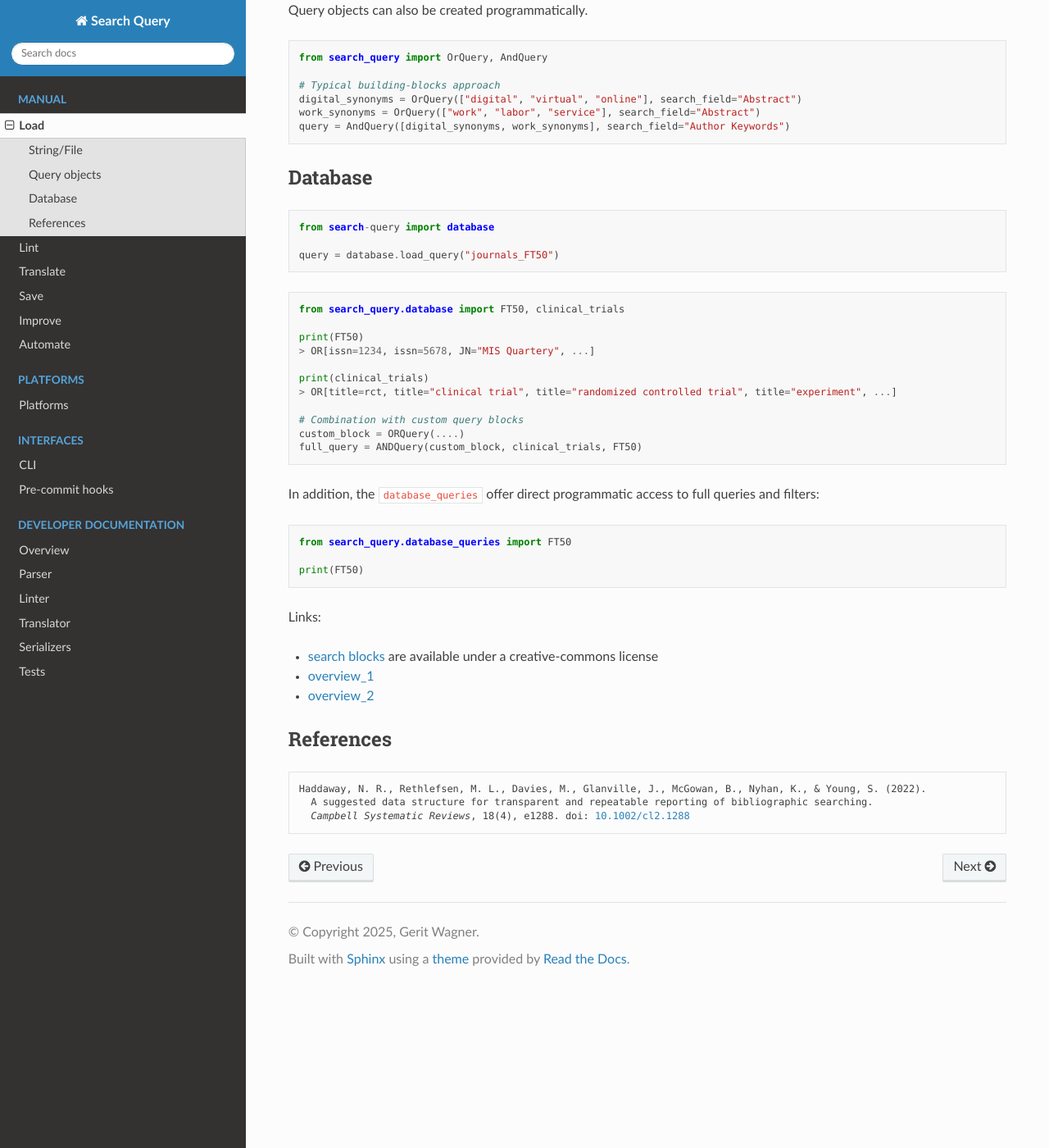
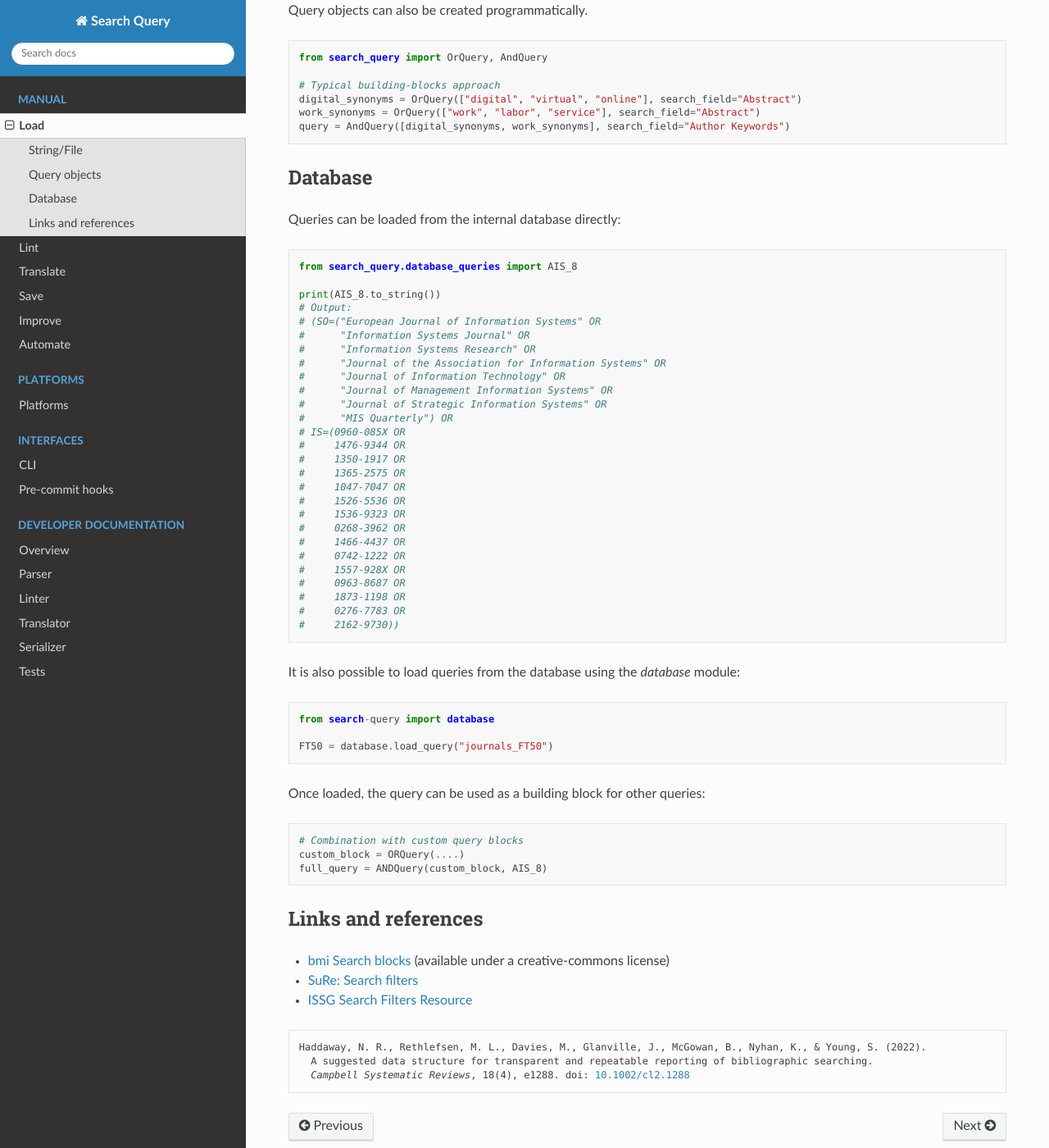
Before and after one commit to CoLRev-Environment/search-query, a Sphinx documentation site: the page built from docs/source/load.rst, in a window 1280 px wide and 1400 px high, scrolled down 733 px. Shown: the whole window at 82% size. Built offline with Sphinx 7.4.7 and the Read the Docs theme 3.1.0, drawn with Linux system fonts in a browser that asks for light colours.

Commit message:
update docs

```diff
--- a/docs/source/dev_docs/serializer_development.rst
+++ b/docs/source/dev_docs/serializer_development.rst
@@ -1,4 +1,4 @@
-Serializers
+Serializer
 ===========
 
 Serializers convert a query object into a string representation.
--- a/docs/source/load.rst
+++ b/docs/source/load.rst
@@ -51,45 +51,61 @@ Query objects can also be created programmatically.
 Database
 ---------------------
 
+Queries can be loaded from the internal database directly:
+
+.. code-block:: python
+
+   from search_query.database_queries import AIS_8
+
+   print(AIS_8.to_string())
+   # Output:
+   # (SO=("European Journal of Information Systems" OR
+   #      "Information Systems Journal" OR
+   #      "Information Systems Research" OR
+   #      "Journal of the Association for Information Systems" OR
+   #      "Journal of Information Technology" OR
+   #      "Journal of Management Information Systems" OR
+   #      "Journal of Strategic Information Systems" OR
+   #      "MIS Quarterly") OR
+   # IS=(0960-085X OR
+   #     1476-9344 OR
+   #     1350-1917 OR
+   #     1365-2575 OR
+   #     1047-7047 OR
+   #     1526-5536 OR
+   #     1536-9323 OR
+   #     0268-3962 OR
+   #     1466-4437 OR
+   #     0742-1222 OR
+   #     1557-928X OR
+   #     0963-8687 OR
+   #     1873-1198 OR
+   #     0276-7783 OR
+   #     2162-9730))
+
+
+It is also possible to load queries from the database using the `database` module:
+
 .. code-block:: python
 
    from search-query import database
 
-   query = database.load_query("journals_FT50")
+   FT50 = database.load_query("journals_FT50")
 
-
+Once loaded, the query can be used as a building block for other queries:
 
 .. code-block:: python
 
-   from search_query.database import FT50, clinical_trials
-
-   print(FT50)
-   > OR[issn=1234, issn=5678, JN="MIS Quartery", ...]
-
-   print(clinical_trials)
-   > OR[title=rct, title="clinical trial", title="randomized controlled trial", title="experiment", ...]
-
    # Combination with custom query blocks
    custom_block = ORQuery(....)
-   full_query = ANDQuery(custom_block, clinical_trials, FT50)
+   full_query = ANDQuery(custom_block, AIS_8)
 
-In addition, the ``database_queries`` offer direct programmatic access to full queries and filters:
+Links and references
+--------------------------
 
-.. code-block:: python
-
-   from search_query.database_queries import FT50
-
-   print(FT50)
-
-
-Links:
-
-- `search blocks <https://blocks.bmi-online.nl/>`_ are available under a creative-commons license
-- `overview_1 <https://sites.google.com/york.ac.uk/sureinfo/home/search-filters>`_
-- `overview_2 <https://sites.google.com/a/york.ac.uk/issg-search-filters-resource/home/https-sites-google-com-a-york-ac-uk-issg-search-filters-resource-collections-of-search-filters>`_
-
-References
-----------------
+- `bmi Search blocks <https://blocks.bmi-online.nl/>`_ (available under a creative-commons license)
+- `SuRe: Search filters <https://sites.google.com/york.ac.uk/sureinfo/home/search-filters>`_
+- `ISSG Search Filters Resource <https://sites.google.com/a/york.ac.uk/issg-search-filters-resource/home/https-sites-google-com-a-york-ac-uk-issg-search-filters-resource-collections-of-search-filters>`_
 
 .. parsed-literal::
 
--- a/docs/source/translate.rst
+++ b/docs/source/translate.rst
@@ -12,7 +12,6 @@ Translate
 
    from search_query.parser import parse
 
-
    query_string = '("digital health"[Title/Abstract]) AND ("privacy"[Title/Abstract])'
    query = parse(query_string, platform="pubmed")
    wos_query = query.translate(target_syntax="wos")
```
Also changed, not shown: docs/source/index.rst (+19 -15 lines).
